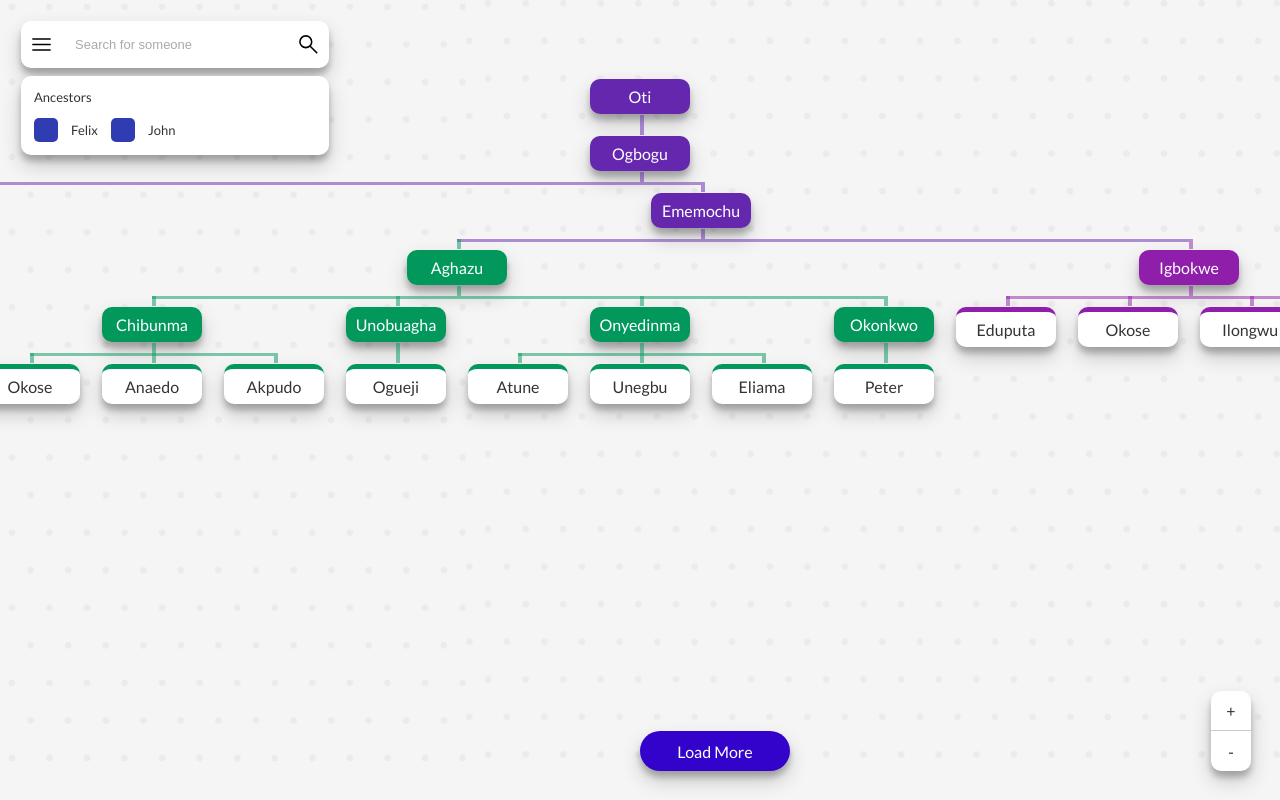
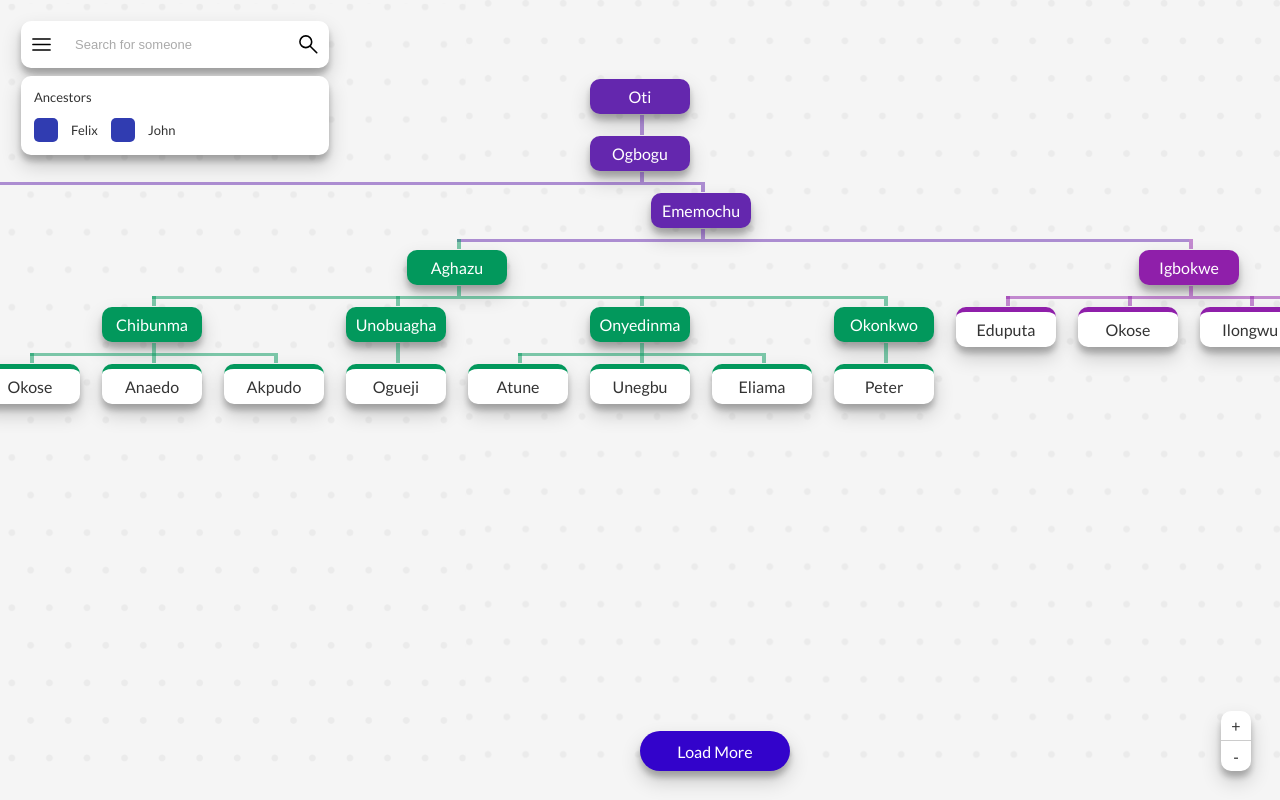
Before and after one commit to Karl-Wilson/family-tree, a Next.js app: page / in a window 1280 px wide. Built offline with nearby package versions, Linux system fonts and the light colour scheme.

Commit message:
update zoom btn size

```diff
--- a/components/core/zoomButton.js
+++ b/components/core/zoomButton.js
@@ -9,8 +9,8 @@ const Wrapper  = styled.div`
     background-color: #ffffff;
 `
 const InOut  = styled.div`
-    width: 40px;
-    height: 40px;
+    width: 30px;
+    height: 30px;
     display: flex;
     flex-direction: column;
     justify-content: center;
```
